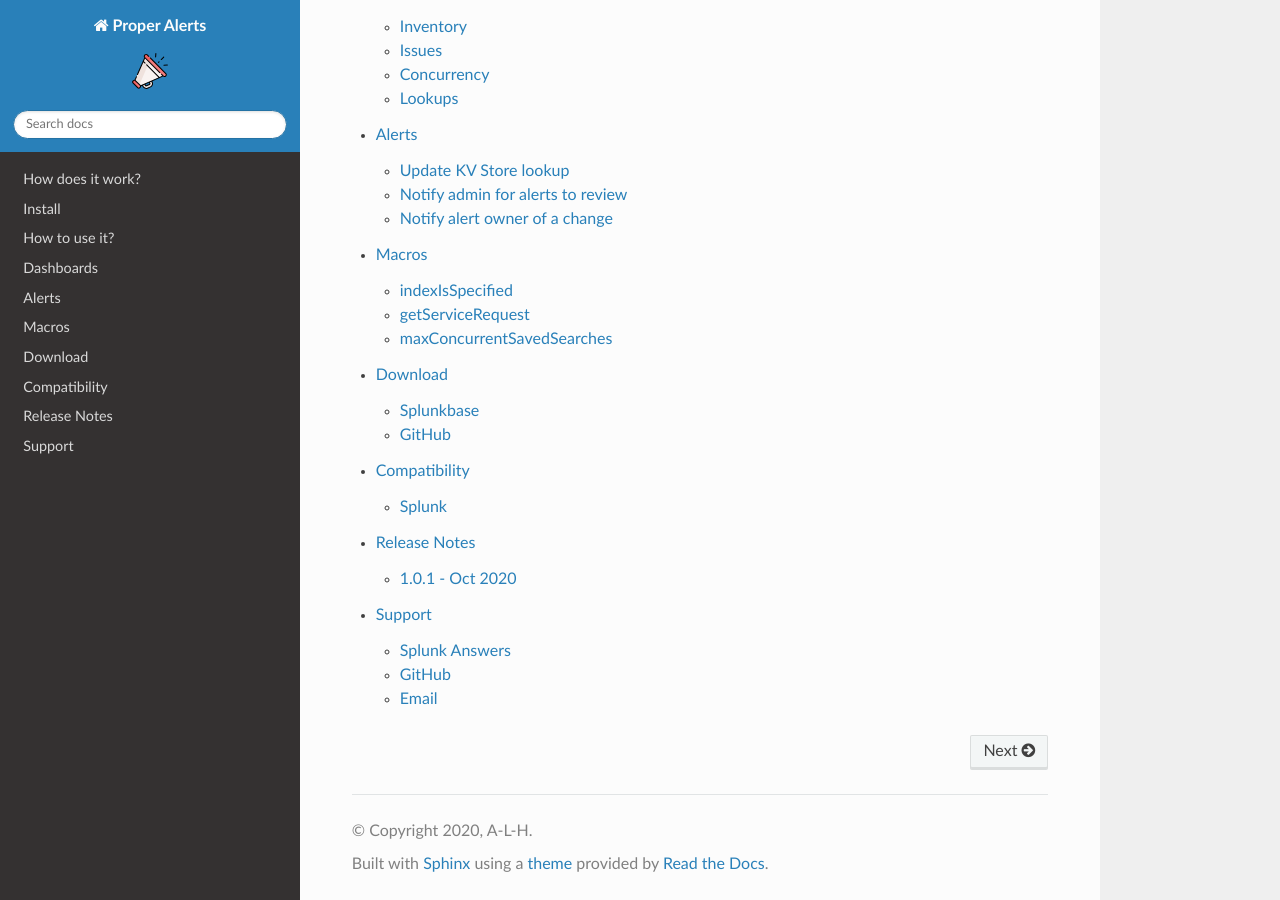
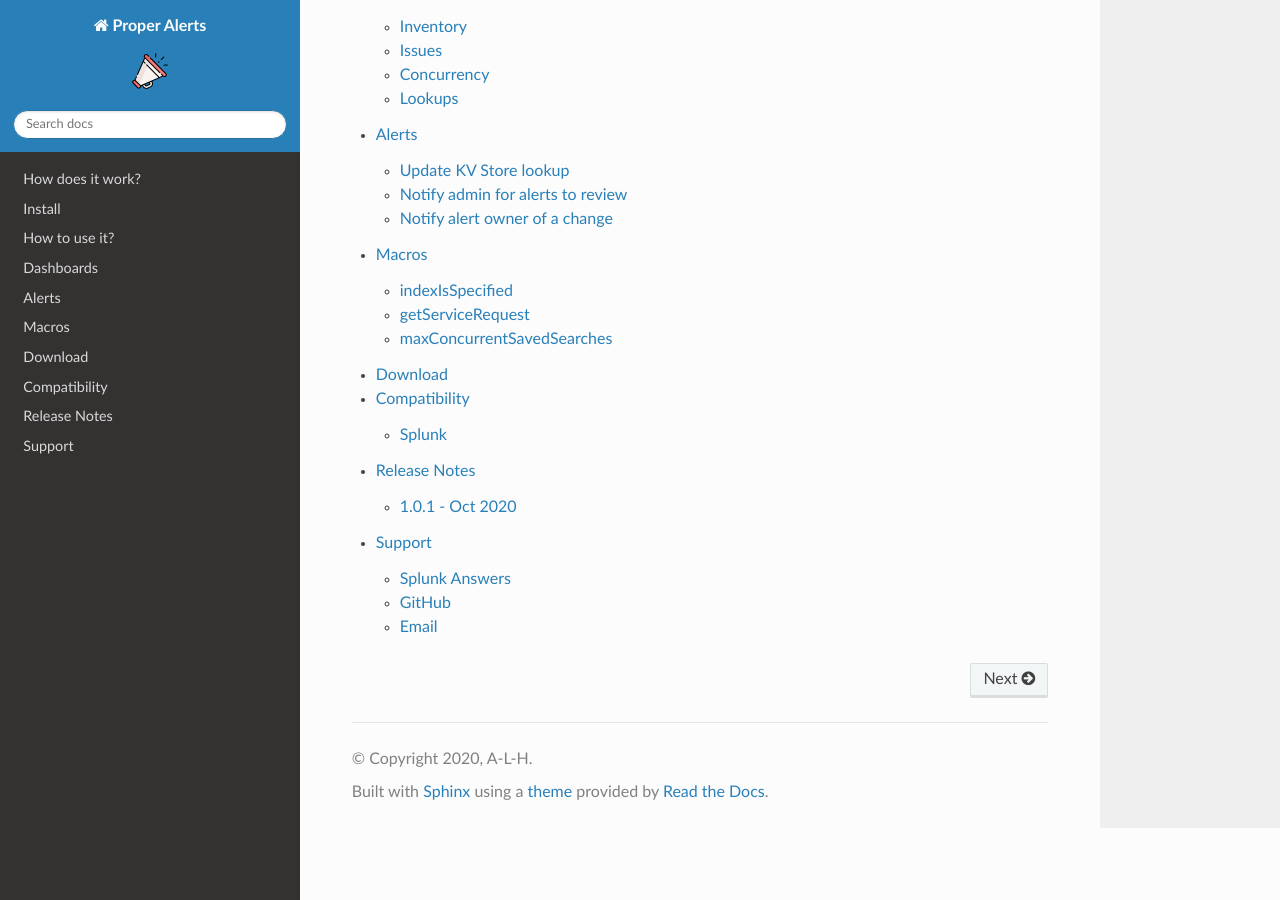
Before and after one commit to a-l-h/splunk-app-proper-alerts, a Sphinx documentation site: the page built from doc/index.rst, in a window 1280 px wide and 900 px high, scrolled down 1154 px. Built offline with Sphinx 7.4.7 and the Read the Docs theme 2.0.0, drawn with Linux system fonts in a browser that asks for light colours.

Commit message:
Update download.rst

```diff
--- a/doc/download.rst
+++ b/doc/download.rst
@@ -3,14 +3,12 @@ Download
 
 The application can be downloaded from:
 
-.. image:: img/splunk.svg
-Splunkbase
+.. image:: img/splunk.svgSplunkbase
 ##########
 
 SplunkBase link
 
-.. image:: img/github.svg
-GitHub
+.. image:: img/github.svgGitHub
 ######
 
 GitHub link
```
